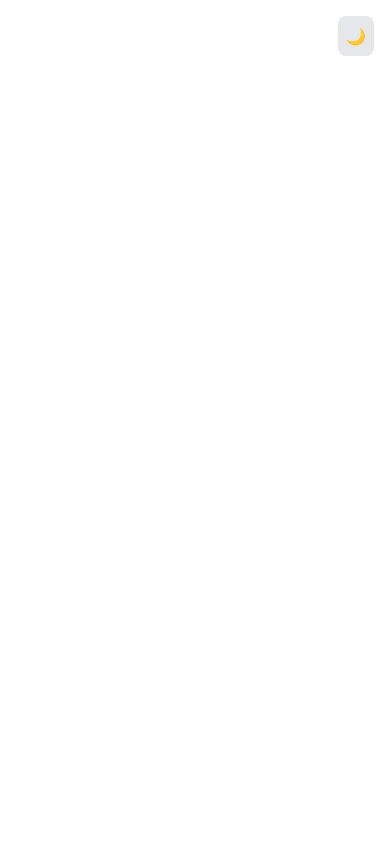
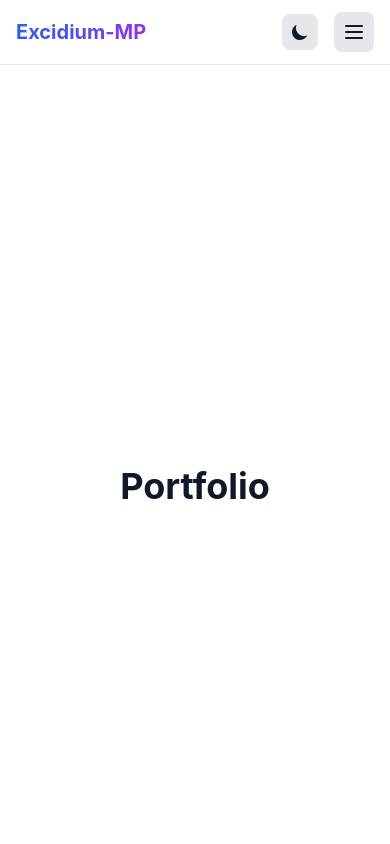
Before and after one commit to Excidium-MP/my-site, a React (Vite) app: page /portfolio/portfolio in a window 390 px wide. Before the commit this address had no page. Shown: the top 844 px of the page. Built offline with nearby package versions, Linux system fonts and the light colour scheme.

Commit message:
Add Layout component with navigation, dark mode toggle, mobile menu, and update Home page with hero section

```diff
--- a/src/App.tsx
+++ b/src/App.tsx
@@ -1,6 +1,10 @@
 import { useState, useEffect } from 'react'
 import { Routes, Route } from 'react-router-dom'
+import Layout from './components/Layout'
 import Home from './pages/Home'
+import About from './pages/About'
+import Portfolio from './pages/Portfolio'
+import Contact from './pages/Contact'
 
 function App() {
   const [darkMode, setDarkMode] = useState(() => {
@@ -22,21 +26,14 @@ function App() {
   }
 
   return (
-    <div className="min-h-screen bg-white dark:bg-gray-900 text-gray-900 dark:text-white transition-colors duration-200">
-      <nav className="fixed top-0 right-0 p-4 z-50">
-        <button
-          onClick={toggleDarkMode}
-          className="p-2 rounded-lg bg-gray-200 dark:bg-gray-800 hover:bg-gray-300 dark:hover:bg-gray-700 transition-colors"
-          aria-label="Toggle dark mode"
-        >
-          {darkMode ? '☀️' : '🌙'}
-        </button>
-      </nav>
-
+    <Layout darkMode={darkMode} toggleDarkMode={toggleDarkMode}>
       <Routes>
         <Route path="/" element={<Home />} />
+        <Route path="/about" element={<About />} />
+        <Route path="/portfolio" element={<Portfolio />} />
+        <Route path="/contact" element={<Contact />} />
       </Routes>
-    </div>
+    </Layout>
   )
 }
 
--- /dev/null
+++ b/src/components/Layout.tsx
@@ -0,0 +1,127 @@
+import { useState } from 'react'
+import { Link, useLocation } from 'react-router-dom'
+
+interface LayoutProps {
+  children: React.ReactNode
+  darkMode: boolean
+  toggleDarkMode: () => void
+}
+
+function Layout({ children, darkMode, toggleDarkMode }: LayoutProps) {
+  const [mobileMenuOpen, setMobileMenuOpen] = useState(false)
+  const location = useLocation()
+
+  const navLinks = [
+    { name: 'Home', path: '/' },
+    { name: 'About', path: '/about' },
+    { name: 'Portfolio', path: '/portfolio' },
+    { name: 'Contact', path: '/contact' }
+  ]
+
+  const isActive = (path: string) => location.pathname === path
+
+  return (
+    <div className="min-h-screen bg-white dark:bg-gray-900 text-gray-900 dark:text-white transition-colors duration-200">
+      {/* Header */}
+      <header className="fixed top-0 left-0 right-0 bg-white/80 dark:bg-gray-900/80 backdrop-blur-sm border-b border-gray-200 dark:border-gray-800 z-50">
+        <nav className="max-w-7xl mx-auto px-4 sm:px-6 lg:px-8">
+          <div className="flex items-center justify-between h-16">
+            {/* Logo */}
+            <Link to="/" className="text-xl font-bold bg-gradient-to-r from-blue-600 to-purple-600 dark:from-blue-400 dark:to-purple-400 bg-clip-text text-transparent hover:opacity-80 transition-opacity">
+              Excidium-MP
+            </Link>
+
+            {/* Desktop Navigation */}
+            <div className="hidden md:flex items-center space-x-8">
+              {navLinks.map((link) => (
+                <Link
+                  key={link.path}
+                  to={link.path}
+                  className={`transition-colors hover:text-blue-600 dark:hover:text-blue-400 ${
+                    isActive(link.path)
+                      ? 'text-blue-600 dark:text-blue-400 font-semibold'
+                      : 'text-gray-700 dark:text-gray-300'
+                  }`}
+                >
+                  {link.name}
+                </Link>
+              ))}
+            </div>
+
+            {/* Dark Mode Toggle & Mobile Menu Button */}
+            <div className="flex items-center space-x-4">
+              <button
+                onClick={toggleDarkMode}
+                className="p-2 rounded-lg bg-gray-200 dark:bg-gray-800 hover:bg-gray-300 dark:hover:bg-gray-700 transition-colors"
+                aria-label="Toggle dark mode"
+              >
+                {darkMode ? (
+                  <svg className="w-5 h-5" fill="currentColor" viewBox="0 0 20 20">
+                    <path fillRule="evenodd" d="M10 2a1 1 0 011 1v1a1 1 0 11-2 0V3a1 1 0 011-1zm4 8a4 4 0 11-8 0 4 4 0 018 0zm-.464 4.95l.707.707a1 1 0 001.414-1.414l-.707-.707a1 1 0 00-1.414 1.414zm2.12-10.607a1 1 0 010 1.414l-.706.707a1 1 0 11-1.414-1.414l.707-.707a1 1 0 011.414 0zM17 11a1 1 0 100-2h-1a1 1 0 100 2h1zm-7 4a1 1 0 011 1v1a1 1 0 11-2 0v-1a1 1 0 011-1zM5.05 6.464A1 1 0 106.465 5.05l-.708-.707a1 1 0 00-1.414 1.414l.707.707zm1.414 8.486l-.707.707a1 1 0 01-1.414-1.414l.707-.707a1 1 0 011.414 1.414zM4 11a1 1 0 100-2H3a1 1 0 000 2h1z" clipRule="evenodd" />
+                  </svg>
+                ) : (
+                  <svg className="w-5 h-5" fill="currentColor" viewBox="0 0 20 20">
+                    <path d="M17.293 13.293A8 8 0 016.707 2.707a8.001 8.001 0 1010.586 10.586z" />
+                  </svg>
+                )}
+              </button>
+
+              {/* Mobile Menu Button */}
+              <button
+                onClick={() => setMobileMenuOpen(!mobileMenuOpen)}
+                className="md:hidden p-2 rounded-lg bg-gray-200 dark:bg-gray-800 hover:bg-gray-300 dark:hover:bg-gray-700 transition-colors"
+                aria-label="Toggle mobile menu"
+              >
+                {mobileMenuOpen ? (
+                  <svg className="w-6 h-6" fill="none" stroke="currentColor" viewBox="0 0 24 24">
+                    <path strokeLinecap="round" strokeLinejoin="round" strokeWidth={2} d="M6 18L18 6M6 6l12 12" />
+                  </svg>
+                ) : (
+                  <svg className="w-6 h-6" fill="none" stroke="currentColor" viewBox="0 0 24 24">
+                    <path strokeLinecap="round" strokeLinejoin="round" strokeWidth={2} d="M4 6h16M4 12h16M4 18h16" />
+                  </svg>
+                )}
+              </button>
+            </div>
+          </div>
+
+          {/* Mobile Menu */}
+          {mobileMenuOpen && (
+            <div className="md:hidden py-4 border-t border-gray-200 dark:border-gray-800">
+              {navLinks.map((link) => (
+                <Link
+                  key={link.path}
+                  to={link.path}
+                  onClick={() => setMobileMenuOpen(false)}
+                  className={`block py-2 px-4 rounded-lg transition-colors ${
+                    isActive(link.path)
+                      ? 'bg-blue-100 dark:bg-blue-900/30 text-blue-600 dark:text-blue-400 font-semibold'
+                      : 'text-gray-700 dark:text-gray-300 hover:bg-gray-100 dark:hover:bg-gray-800'
+                  }`}
+                >
+                  {link.name}
+                </Link>
+              ))}
+            </div>
+          )}
+        </nav>
+      </header>
+
+      {/* Main Content */}
+      <main className="pt-16">
+        {children}
+      </main>
+
+      {/* Footer */}
+      <footer className="bg-gray-50 dark:bg-gray-950 border-t border-gray-200 dark:border-gray-800 py-8 mt-20">
+        <div className="max-w-7xl mx-auto px-4 sm:px-6 lg:px-8 text-center">
+          <p className="text-gray-600 dark:text-gray-400">
+            Built with ❤️ in Buenos Aires • {new Date().getFullYear()}
+          </p>
+        </div>
+      </footer>
+    </div>
+  )
+}
+
+export default Layout
--- /dev/null
+++ b/src/pages/About.tsx
@@ -0,0 +1,9 @@
+function About() {
+  return (
+    <div className="min-h-screen flex items-center justify-center px-4">
+      <h1 className="text-4xl md:text-6xl font-bold">About</h1>
+    </div>
+  )
+}
+
+export default About
--- /dev/null
+++ b/src/pages/Contact.tsx
@@ -0,0 +1,9 @@
+function Contact() {
+  return (
+    <div className="min-h-screen flex items-center justify-center px-4">
+      <h1 className="text-4xl md:text-6xl font-bold">Contact</h1>
+    </div>
+  )
+}
+
+export default Contact
--- a/src/pages/Home.tsx
+++ b/src/pages/Home.tsx
@@ -1,20 +1,50 @@
+import { Link } from 'react-router-dom'
+
 function Home() {
   return (
-    <div className="min-h-screen flex items-center justify-center px-4">
-      <div className="max-w-4xl mx-auto text-center">
-        <h1 className="text-5xl md:text-7xl font-bold mb-6 bg-gradient-to-r from-blue-600 to-purple-600 dark:from-blue-400 dark:to-purple-400 bg-clip-text text-transparent">
-          Welcome to My Portfolio
-        </h1>
-        <p className="text-xl md:text-2xl text-gray-600 dark:text-gray-300 mb-8">
-          9+ years in fintech | Remote team leadership | Payment systems | Blockchain enthusiast | AI prototyping
-        </p>
-        <div className="flex flex-col sm:flex-row gap-4 justify-center">
-          <button className="px-8 py-3 bg-blue-600 hover:bg-blue-700 dark:bg-blue-500 dark:hover:bg-blue-600 text-white rounded-lg font-semibold transition-colors">
-            View Projects
-          </button>
-          <button className="px-8 py-3 bg-gray-200 hover:bg-gray-300 dark:bg-gray-800 dark:hover:bg-gray-700 text-gray-900 dark:text-white rounded-lg font-semibold transition-colors">
-            Contact Me
-          </button>
+    <div className="min-h-screen flex items-center justify-center px-4 bg-gradient-to-br from-blue-50 via-white to-purple-50 dark:from-gray-900 dark:via-gray-900 dark:to-gray-800">
+      <div className="max-w-6xl mx-auto">
+        <div className="grid md:grid-cols-2 gap-12 items-center">
+          {/* Left Column - Text Content */}
+          <div className="text-center md:text-left space-y-6">
+            <h1 className="text-4xl md:text-5xl lg:text-6xl font-bold leading-tight">
+              <span className="bg-gradient-to-r from-blue-600 to-purple-600 dark:from-blue-400 dark:to-purple-400 bg-clip-text text-transparent">
+                Tech Leader Driving Fintech Innovation & Revenue Growth
+              </span>
+            </h1>
+
+            <p className="text-lg md:text-xl text-gray-700 dark:text-gray-300 leading-relaxed">
+              9+ years leading remote teams in fintech, e-commerce, gaming, and blockchain. Delivered payment solutions for major clients like Volkswagen, Toyota, and a real estate administrator managing 14,000 units.
+            </p>
+
+            <p className="text-base md:text-lg text-gray-600 dark:text-gray-400 italic">
+              Passionate about AI prototyping, blockchain, Jiu-Jitsu, cooking, and being a dad.
+            </p>
+
+            <div className="flex flex-col sm:flex-row gap-4 justify-center md:justify-start pt-4">
+              <Link
+                to="/portfolio"
+                className="px-8 py-4 bg-blue-600 hover:bg-blue-700 dark:bg-blue-500 dark:hover:bg-blue-600 text-white rounded-lg font-semibold transition-all hover:scale-105 hover:shadow-lg"
+              >
+                View Portfolio
+              </Link>
+              <Link
+                to="/contact"
+                className="px-8 py-4 bg-gray-200 hover:bg-gray-300 dark:bg-gray-800 dark:hover:bg-gray-700 text-gray-900 dark:text-white rounded-lg font-semibold transition-all hover:scale-105 hover:shadow-lg"
+              >
+                Get in Touch
+              </Link>
+            </div>
+          </div>
+
+          {/* Right Column - Headshot Placeholder */}
+          <div className="flex justify-center md:justify-end">
+            <div className="w-64 h-64 md:w-80 md:h-80 lg:w-96 lg:h-96 bg-gradient-to-br from-gray-300 to-gray-400 dark:from-gray-700 dark:to-gray-600 rounded-full shadow-2xl flex items-center justify-center">
+              <svg className="w-32 h-32 md:w-40 md:h-40 text-gray-500 dark:text-gray-400" fill="currentColor" viewBox="0 0 20 20">
+                <path fillRule="evenodd" d="M10 9a3 3 0 100-6 3 3 0 000 6zm-7 9a7 7 0 1114 0H3z" clipRule="evenodd" />
+              </svg>
+            </div>
+          </div>
         </div>
       </div>
     </div>
--- /dev/null
+++ b/src/pages/Portfolio.tsx
@@ -0,0 +1,9 @@
+function Portfolio() {
+  return (
+    <div className="min-h-screen flex items-center justify-center px-4">
+      <h1 className="text-4xl md:text-6xl font-bold">Portfolio</h1>
+    </div>
+  )
+}
+
+export default Portfolio
```
Also changed, not shown: 1 other file (tests, documents, lock files or other folders).
